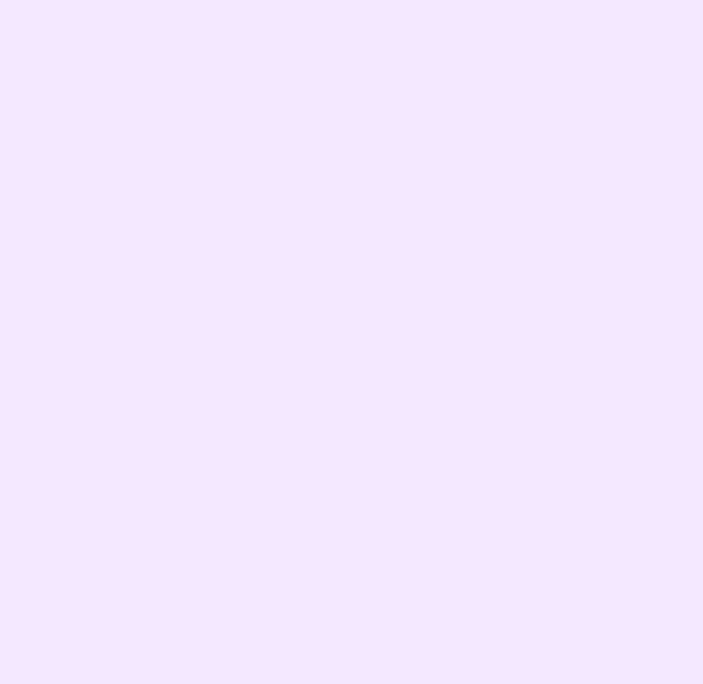
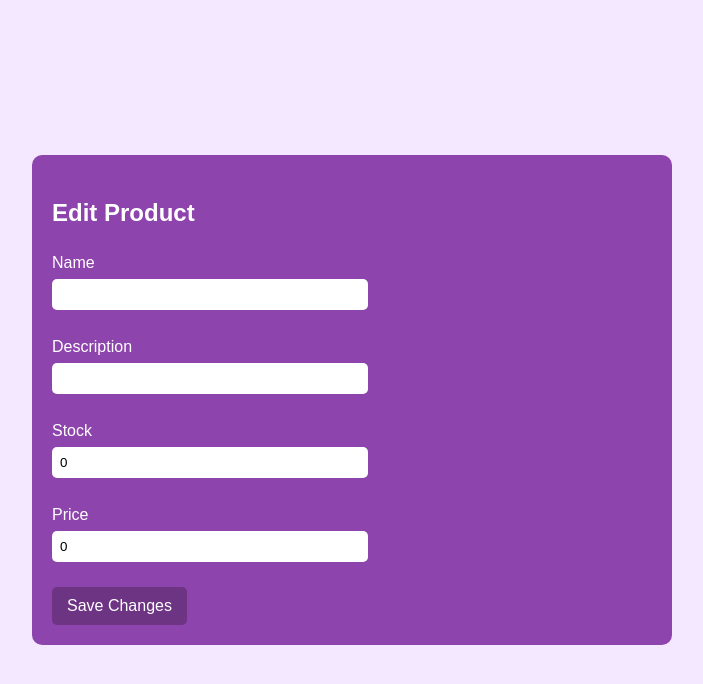
Before and after one commit to KroegerLeif/Stock_App, a React app in the folder frontend/: page /edit/1 in a window 1280 px wide. Before the commit this address had no page. Shown: the top 684 px of the page, without its empty margins (288-991 px from the left). Built offline with nearby package versions, Linux system fonts and the light colour scheme; no server answers; the HTML template or start-up script is replaced by a standard one.

Commit message:
add UpdateProduct component

```diff
--- a/frontend/src/App.css
+++ b/frontend/src/App.css
@@ -96,7 +96,7 @@ button:hover {
     background-color: #5b2c6f;
 }
 
-.todo-item {
+.product-item {
     background-color: #9b59b6;
     padding: 15px;
     margin-bottom: 15px;
--- a/frontend/src/App.tsx
+++ b/frontend/src/App.tsx
@@ -2,6 +2,7 @@ import './App.css'
 import {Route, Routes} from "react-router-dom";
 import ViewAllProducts from "./ViewAllProducts.tsx";
 import AddProduct from "./AddProduct.tsx";
+import UpdateProduct from "./UpdateProduct.tsx";
 function App() {
 
 
@@ -10,6 +11,7 @@ function App() {
         <Routes>
             <Route path={"/"} element={<ViewAllProducts/>}/>
             <Route path={"/add"} element={<AddProduct/>}/>
+            <Route path="/edit/:id" element={<UpdateProduct />} />
         </Routes>
     </>
   )
--- /dev/null
+++ b/frontend/src/UpdateProduct.tsx
@@ -0,0 +1,65 @@
+import {useEffect, useState} from "react";
+import axios from "axios";
+import {useNavigate, useParams} from "react-router-dom";
+
+export default function UpdateProduct(){
+    const { id } = useParams();
+    const navigate = useNavigate();
+
+    const [name , setName] = useState("");
+    const [description , setDescription] = useState("")
+    const [stock , setStock] = useState(0)
+    const [price , setPrice] = useState(0)
+    const [message , setMessage] = useState("")
+
+    useEffect(() => {
+        axios.get(`/api/product/${id}`)
+            .then(res => {
+                setName(res.data.name)
+                setDescription(res.data.description)
+                setStock(res.data.stock)
+                setPrice(res.data.price)
+            })
+            .catch(err => console.error(err));
+    }, [id]);
+
+    function updateProduct(e: React.FormEvent) {
+        e.preventDefault();
+        axios.put(`/api/product/update/${id}`, {
+            name: name,
+            description: description,
+            stock: stock,
+            price: price
+        })
+            .then(() => {
+                setMessage("Produkt erfolgreich aktualisiert")
+                setTimeout(() => navigate("/"), 1500);
+            })
+            .catch(() =>
+                setMessage("Fehler beim Aktualisieren"))
+    }
+
+    return (
+        <div className="container">
+            <h2>Edit Product</h2>
+            <form onSubmit={updateProduct}>
+                <label>Name
+                    <input value={name} onChange={(e) => setName(e.target.value)} />
+                </label>
+                <label>Description
+                    <input value={description} onChange={(e) => setDescription(e.target.value)} />
+                </label>
+                <label>Stock
+                    <input value={stock} type="number" onChange={(e) => setStock(Number(e.target.value))} />
+                </label>
+                <label>Price
+                    <input value={price} type="number" onChange={(e) => setPrice(Number(e.target.value))} />
+                </label>
+
+                <button>Save Changes</button>
+            </form>
+            {message && <p>{message}</p>}
+        </div>
+    );
+
+}
--- a/frontend/src/ViewAllProducts.tsx
+++ b/frontend/src/ViewAllProducts.tsx
@@ -1,6 +1,7 @@
 import {useEffect, useState} from "react";
 import  axios from "axios";
 import type {Product} from "./Product.ts";
+import {Link} from "react-router-dom";
 
 export default function ViewAllProducts(){
 
@@ -20,11 +21,15 @@ export default function ViewAllProducts(){
                 <p>Keine Produkte gefunden.</p>
             ) : (
                 productsList.map((char) => (
-                    <div key={char.id} className="todo-item">
+                    <div key={char.id} className="product-item">
                         <h3>ID: {char.id}</h3>
                         <p><strong>Name:</strong> {char.name}</p>
                         <p><strong>Description:</strong> {char.description}</p>
-                        <p><strong>price:</strong> {char.price}</p>
+                        <p><strong>Stock:</strong> {char.stock}</p>
+                        <p><strong>Price:</strong> {char.price}</p>
+                        <Link to={`/edit/${char.id}`}>
+                            <button>Edit</button>
+                        </Link>
                     </div>
                 ))
             )}
```
